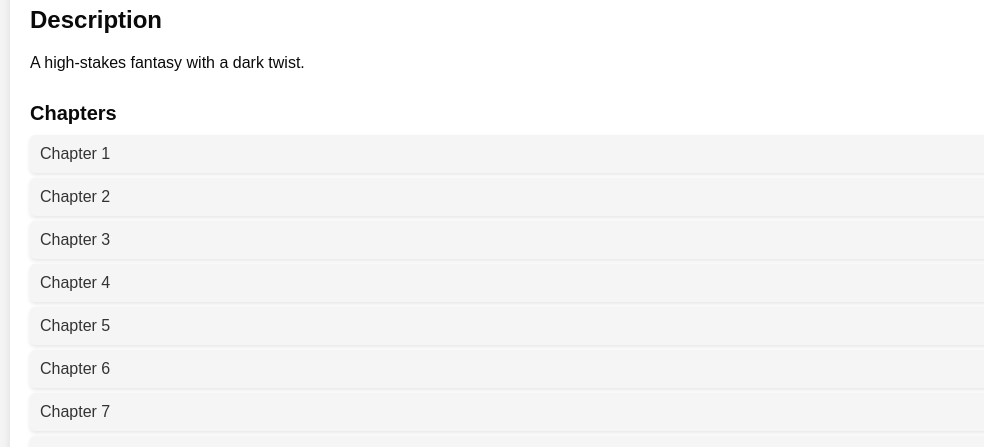
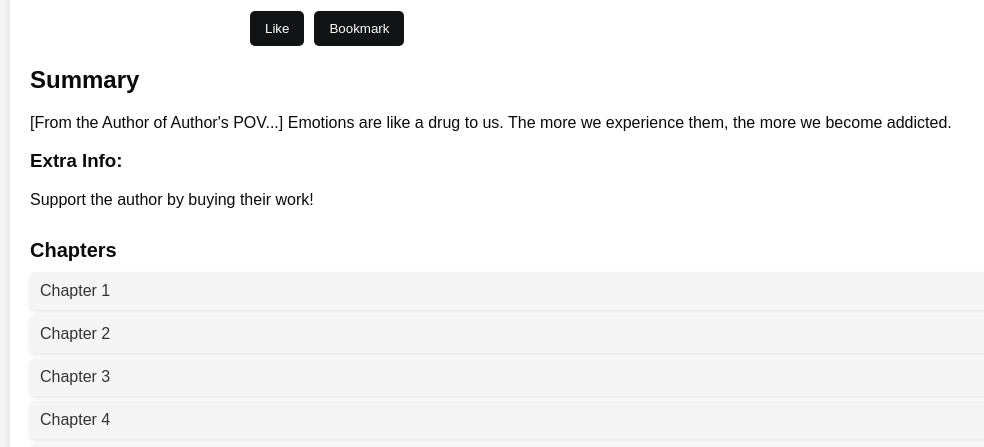
Before and after one commit to SumaitaMahdiat/Tables-Panels, a PHP site: the page made by project/novel_page.php in a window 1280 px wide. Shown: the part 622-1069 px from the top of the page, without its empty margins (0-984 px from the left). Run offline with PHP 8.4, Linux system fonts and the light colour scheme; data comes from the database, SQL or seed files in the repository.

Commit message:
Update novel_page.php

```diff
--- a/project/novel_page.php
+++ b/project/novel_page.php
@@ -1,4 +1,5 @@
 <?php
+session_start();
 // Include the database connection file
 require_once('dbconnection.php');
 require_once( 'header.php');
@@ -28,6 +29,46 @@ if (isset($_GET['Name'])) {
     $novel = null;
 }
 
+// Handle Like Button
+if (isset($_POST['action']) && $_POST['action'] === 'like') {
+    $novel_id = $novel['ID']; // Assuming manga has an `ID` column
+    $query = "UPDATE webnovels SET Likes = Likes + 1 WHERE ID = ?";
+    $stmt = $conn->prepare($query);
+    $stmt->bind_param("i", $novel_id);
+    if ($stmt->execute()) {
+        echo "Like added successfully!<br>";
+    } else {
+        echo "Error: " . $stmt->error . "<br>";
+    }
+    $stmt->close();
+}
+
+// Handle Bookmark Button
+if (isset($_POST['action']) && $_POST['action'] === 'bookmark') {
+    $username = $_SESSION['username']; // Assuming the username is stored in the session
+    $novel_name = $novel['Name']; // Assuming the manga name is used as the identifier
+
+    // First, check if the bookmark already exists
+    $checkQuery = "SELECT * FROM bookmarks WHERE Reader_Name = ? AND Product_Name = ?";
+    $stmt = $conn->prepare($checkQuery);
+    $stmt->bind_param("ss", $username, $novel_name);
+    $stmt->execute();
+    $result = $stmt->get_result();
+    if ($result->num_rows > 0) {
+        // Bookmark already exists
+        echo "Bookmark already exists!<br>";
+    } else {
+        // Bookmark doesn't exist, insert it
+        $insertQuery = "INSERT INTO bookmarks (Reader_Name, Product_Name) VALUES (?, ?)";
+        $stmt = $conn->prepare($insertQuery);
+        $stmt->bind_param("ss", $username, $novel_name);
+        if ($stmt->execute()) {
+            echo "Bookmark added successfully!<br>";
+        } else {
+            echo "Error: " . $stmt->error . "<br>";
+        }
+    }
+}
 // Check if $novel is not null before trying to access its values
 if ($novel) {
     ?>
@@ -54,22 +95,40 @@ if ($novel) {
                 <p><strong>Author:</strong> <?php echo htmlspecialchars($novel['Author']); ?></p>
                 <p><strong>Genre:</strong> <?php echo htmlspecialchars($novel['Genre']); ?></p>
                 <p><strong>Rating:</strong> <?php echo htmlspecialchars($novel['Rating']); ?> / 5</p>
+                <p><strong></strong> <?php echo htmlspecialchars($novel['Likes']); ?> reader(s) liked this manga.</p>
                 <p><strong>Review:</strong> <?php echo htmlspecialchars($novel['Review']); ?></p>
+                <div class="video-section">
+        <?php if (!empty($novel['YT_Link'])): ?>
+            <?php
+            // Convert the yt_link to an embeddable YouTube URL
+            $embedUrl = str_replace("watch?v=", "embed/", $novel['YT_Link']);
+            // Append autoplay=1 to ensure the video plays automatically
+            $embedUrl .= "?autoplay=1&enablejsapi=1&autohide=1&showinfo=0";
+            ?>
+            <div class="video-container">
+                <iframe src="<?php echo htmlspecialchars($embedUrl); ?>" allow="autoplay; encrypted-media" allowfullscreen></iframe>
+            </div>
+        <?php else: ?>
+            <p>No video available for this novel.</p>
+        <?php endif; ?>
+    </div>
 
+    <script src="https://www.youtube.com/iframe_api"></script>
 
                 <div class="action-buttons">
-                    <button>Like</button>
-                    <button>Bookmark</button>
+                  <button type="submit" name="action" value="like">Like</button>
+                  <button type="submit" name="action" value="bookmark">Bookmark</button>
                 </div>
             </div>
         </div>
 
         <!-- Description -->
         <div class="description">
-            <h2>Description</h2>
-            <p><?php echo htmlspecialchars($novel['Review']); ?></p>
+            <h2>Summary</h2>
+            <p><?php echo htmlspecialchars($novel['Summary']); ?></p>
         </div>
-
+        <h3 class="extra-info">Extra Info:</h3>
+        <div>Support the author by buying their work!</div>
         <!-- Chapters -->
         <div class="chapter-list">
     <h2>Chapters</h2>
```
